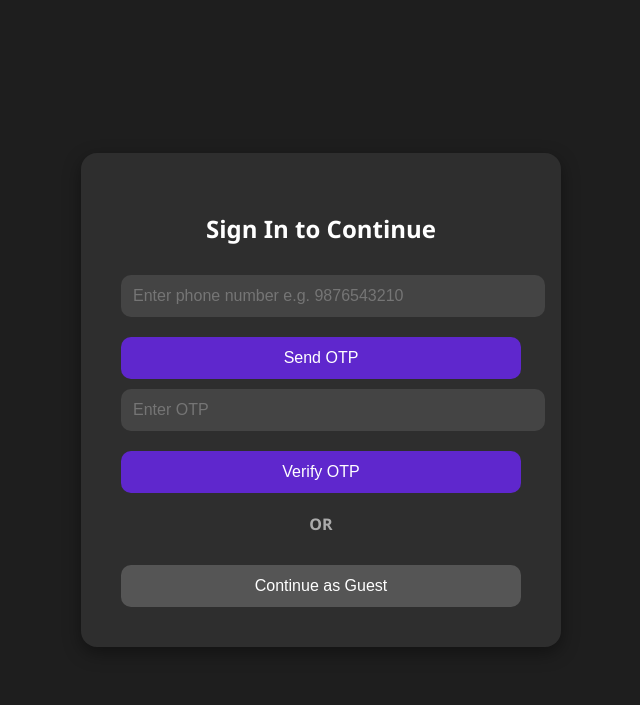
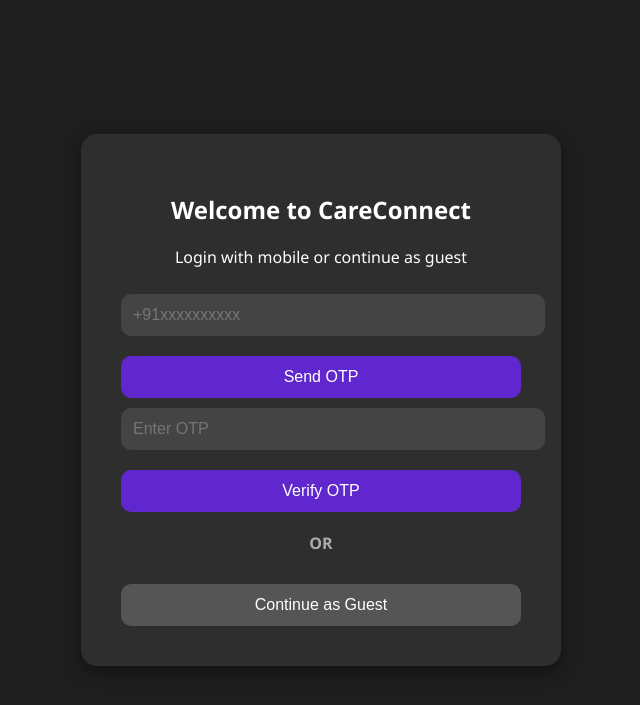
Before and after one commit to Pro1609/healthcare, a Flask app: page /login in a window 1280 px wide. Shown: the top 705 px of the page, without its empty margins (319-959 px from the left). Run offline with Flask 3, Linux system fonts and the light colour scheme.

Commit message:
Update login.html

```diff
--- a/templates/login.html
+++ b/templates/login.html
@@ -1,23 +1,24 @@
 <!DOCTYPE html>
 <html lang="en">
 <head>
-  <meta charset="UTF-8" />
-  <meta name="viewport" content="width=device-width, initial-scale=1.0"/>
+  <meta charset="UTF-8">
+  <meta name="viewport" content="width=device-width, initial-scale=1.0">
   <title>CareConnect - Login</title>
   <link rel="stylesheet" href="/static/css/login.css">
 </head>
 <body>
   <div class="login-container">
-    <h2>Sign In to Continue</h2>
-    <input type="tel" id="phone" placeholder="Enter phone number e.g. 9876543210" required>
+    <h2>Welcome to CareConnect</h2>
+    <p>Login with mobile or continue as guest</p>
 
+    <input type="tel" id="phone" placeholder="+91xxxxxxxxxx" required>
     <button onclick="sendOTP()">Send OTP</button>
 
     <input type="text" id="otp" placeholder="Enter OTP">
     <button onclick="verifyOTP()">Verify OTP</button>
 
     <div class="separator">OR</div>
-    <button onclick="continueAsGuest()" class="guest-btn">Continue as Guest</button>
+    <button class="guest-btn" onclick="continueAsGuest()">Continue as Guest</button>
   </div>
 
   <script src="/static/js/login.js"></script>
```
